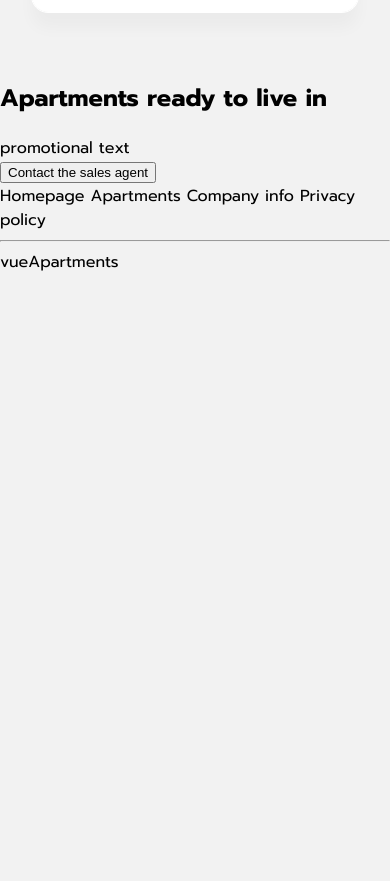
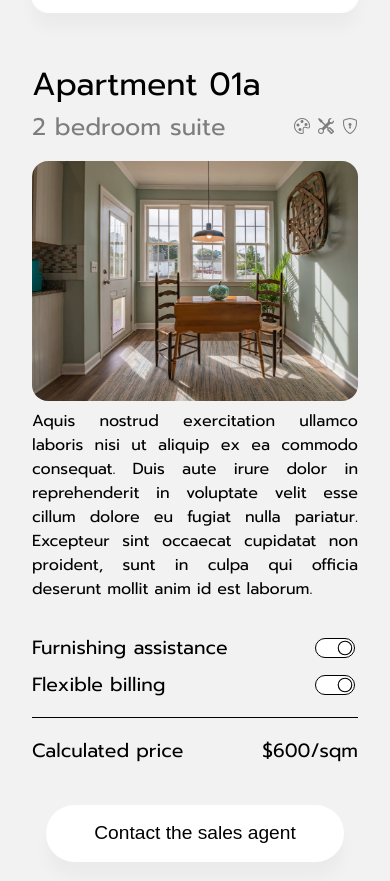
Before and after one commit to FeatheredSnek/vue-apartments, a website with bundled scripts: page index.html in a window 390 px wide. Shown: the part 1349-2230 px from the top of the page. Before the commit the page ends 1623 px from the top, so only its background shows below. Built offline with nearby package versions, Linux system fonts and the light colour scheme.

Commit message:
details section responsive styling

```diff
--- a/index.html
+++ b/index.html
@@ -107,18 +107,28 @@
             <i v-else class="bi-x-circle not-available" title="Not avaliable"></i>
           </div>
         </div>
+
         <!-- Selected apartment details -->
-        <div v-if="selected !== null">
-          <h2>Apartment {{ selectedData.code }}</h2>
-          <h3>{{ selectedData.bedrooms }} bedroom {{ selectedData.type }}</h3>
-          <p>
-            <span v-if="selectedData.customColors">C</span>&nbsp;
-            <span v-if="selectedData.customMods">M</span>&nbsp;
-            <span v-if="selectedData.secure">S</span>
-          </p>
-          <p>{{ selectedData.description }}</p>
+        <div class="details" v-if="selected !== null">
+          <div class="details-header details-grid-header">
+            <h2 class="details-header-text">Apartment {{ selectedData.code }}</h2>
+            <div class="details-subheader-container">
+              <p>{{ selectedData.bedrooms }} bedroom {{ selectedData.type }}</p>
+              <div class="details-subheader-icons">
+                <i v-if="selectedData.customColors" class="bi-palette"></i>
+                <i v-if="selectedData.customMods" class="bi-tools"></i>
+                <i v-if="selectedData.secure" class="bi-shield-lock"></i>
+              </div>
+            </div>
+          </div>
+          <div class="details-image details-grid-image">
+            <img class="details-image-main" src="photos/01.jpg" />
+          </div>
+          <div class="details-description details-grid-description">
+            {{ selectedData.description }}
+          </div>
           <!-- Custom price calculation form -->
-          <div>
+          <div class="details-form details-grid-form">
             <div>
               <label for="furnishing">Furnishing assistance</label>
               <input name="furnishing" type="checkbox" v-model="perks.furnishing">
@@ -127,9 +137,17 @@
               <label for="billing">Flexible billing</label>
               <input name="billing" type="checkbox" v-model="perks.billing">
             </div>
-            <p>Calculated price: {{ calculatedPrice }}</p>
+            <div>
+              <hr class="separator-wide" />
+            </div>
+            <div>
+              <p>Calculated price</p>
+              <p>${{ calculatedPrice }}/sqm</p>
+            </div>
           </div>
-          <button>Contact the sales agent</button>
+          <div class="details-button details-grid-button">
+            <button class="contact-button">Contact the sales agent</button>
+          </div>
         </div>
 
         <!-- Placeholder when no apartment is selected -->
--- a/main.js
+++ b/main.js
@@ -15,7 +15,7 @@ const app = Vue.createApp({
         bathroom: null,
         storage: null
       },
-      selected: null,
+      selected: 0,
       perks: {
         furnishing: false,
         billing: false
--- a/style.css
+++ b/style.css
@@ -4,6 +4,7 @@ html {
   --maxwidth: 1200px;
   --white: white;
   --light-gray: #c3c3c3;
+  --dark-gray: #7d7d7d;
   --color-good: darkgreen;
   --color-bad: darkred;
   --background: #f2f2f2;
@@ -18,6 +19,12 @@ p {
   padding: 0;
 }
 
+
+hr {
+  border: none;
+}
+
+/* TODO clean up and organize media queries */
 /* small screen display */
 @media screen and (max-width: 576px)  {
   header {
@@ -38,6 +45,17 @@ p {
   }
 }
 
+@media screen and (min-width: 768.01px) {
+  /* 2 column details grid for larger screens */
+  .details {
+    grid-template-areas:
+    'header header image image image'
+    'description description image image image'
+    'form form image image image'
+    'button button image image image';
+  }
+}
+
 /* navigation toggleable with hamburger on smallish screens */
 @media screen and (max-width: 768px)  {
   .nav-desktop {
@@ -45,6 +63,15 @@ p {
   }
   .nav-toggle {
     display: block !important;
+  }
+  .details {
+    /* single column linear display for small screens */
+    grid-template-areas:
+    'header'
+    'image'
+    'description'
+    'form'
+    'button';
   }
 }
 
@@ -364,6 +391,142 @@ input[type="checkbox"]:checked {
   transform: rotate(180deg);
 }
 
+/* apartment details section styling */
+
+/* grid placement of details items */
+.details-grid-header {
+  grid-area: header;
+}
+.details-grid-description {
+  grid-area: description;
+}
+.details-grid-form {
+  grid-area: form;
+}
+.details-grid-button {
+  grid-area: button;
+}
+.details-grid-image {
+  grid-area: image;
+}
+
+.details {
+  display: grid;
+  gap: 0 4rem;
+  box-sizing: border-box;
+  width: 100%;
+  max-width: 1200px;
+  margin: auto;
+  padding: 0 2rem;
+}
+
+.details > * {
+  box-sizing: border-box;
+}
+
+.details > div {
+  margin-bottom: 1rem;
+}
+
+.details-header {
+  margin-bottom: 1rem;
+}
+
+.details-header-text {
+  font-weight: 400;
+  font-size: 2rem;
+  margin: 0;
+}
+
+.details-subheader-container {
+  display: flex;
+  justify-content: space-between;
+  align-items: center;
+  font-weight: 400;
+  font-size: 1.5rem;
+  color: var(--dark-gray);
+}
+
+.details-subheader-icons {
+  font-size: 1rem;
+}
+
+.details-subheader-icons > i {
+  margin-left: 0.5rem;
+}
+
+.details-image {
+  width: 100%;
+  height: 100%;
+  padding-bottom: 0.5rem;
+}
+
+.details-image-main {
+  width: 100%;
+  height: 100%;
+  object-fit: cover;
+  border-radius: 1rem;
+}
+
+.details-description {
+  font-size: 1rem;
+  text-align: justify;
+}
+
+.details-form {
+  margin-top: 1rem;
+  font-size: 1.2rem;
+}
+
+.separator-small {
+  width: 80%;
+  height: 1px;
+  background-color: var(--light-gray);
+}
+
+.separator-wide {
+  width: 100%;
+  height: 1px;
+  background-color: black;
+}
+
+.details-form > div {
+  display: flex;
+  justify-content: space-between;
+  align-items: center;
+  margin-bottom: 0.5rem;
+}
+
+.details-form > div > p:last-child {
+  text-align: right;
+  width: 10rem;
+}
+
+.details-button {
+  padding: 1rem 0;
+  display: flex;
+  justify-content: center;
+}
+
+/* TODO hover(able) effects to separate class, apply here */
+.details-button > button {
+  position: relative;
+  border: none;
+  background: var(--white);
+  box-shadow: var(--shadow-basic);
+  font-size: 1.2rem;
+  padding: 0 3rem;
+  height: 3em;
+  border-radius: 3rem;
+  cursor: pointer;
+}
+
+/* footer styling */
+
+footer {
+  margin: 5rem 0;
+}
+
 /* animation helper classes */
 
 .hidden {
```
